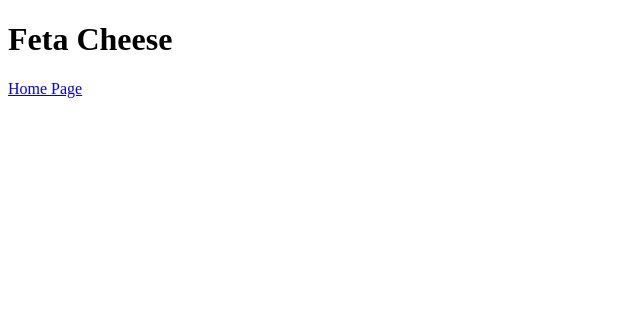
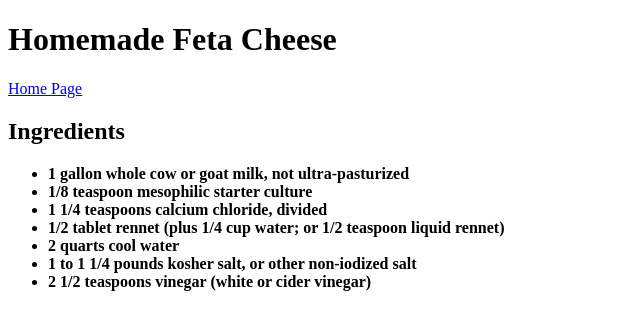
Before and after one commit to Gabx-israel/odin-recipes, a plain HTML site: page recipes/feta.html in a window 1280 px wide. Shown: the whole page, without its empty margins (0-640 px from the left). Drawn offline with Linux system fonts and the light colour scheme.

Commit message:
added 3 new recipes and filled out some of feta recipe

```diff
--- a/recipes/feta.html
+++ b/recipes/feta.html
@@ -7,9 +7,23 @@
     </head>
 
     <body>
-        <h1>Feta Cheese</h1>
+        <h1>Homemade Feta Cheese</h1>
+        <a href="../index.html">Home Page</a>
 
-        <a href="../index.html">Home Page</a>
+        <h2>Ingredients</h2>
+        <ul>
+            <li><strong>1 gallon whole cow or goat milk, not ultra-pasturized</strong></li>
+            <li><strong>1/8 teaspoon mesophilic starter culture</strong></li>
+            <li><strong>1 1/4 teaspoons calcium chloride, divided</strong></li>
+            <li><strong>1/2 tablet rennet (plus 1/4 cup water; or 1/2 teaspoon liquid rennet)</strong></li>
+            <li><strong>2 quarts cool water</strong></li>
+            <li><strong>1 to 1 1/4 pounds kosher salt, or other non-iodized salt</strong></li>
+            <li><strong>2 1/2 teaspoons vinegar (white or cider vinegar)</strong></li>
+        </ul>
+            <!--we add the steps here-->
+        <p>
+
+        </p>
     </body>
 
 
```
Also changed, not shown: index.html (+9 -2 lines), recipes/blue_Chz.html (added), recipes/cheddar_Chz.html (added), recipes/goat_Chz.html (added).
